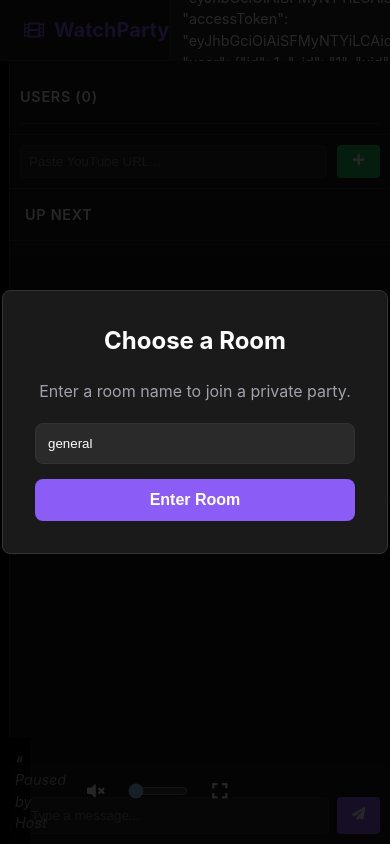
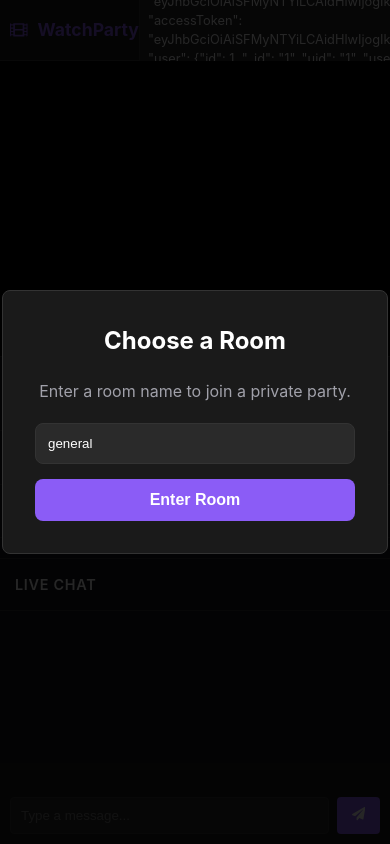
Before and after one commit to uddeshsingh/WatchParty, a React (Vite) app in the folder frontend/wpfe/: page / in a window 390 px wide. Built offline with nearby package versions, Linux system fonts and the light colour scheme; sample sign-in values are in the browser's storage.

Commit message:
Added typing indicators

```diff
--- a/frontend/wpfe/src/App.css
+++ b/frontend/wpfe/src/App.css
@@ -104,6 +104,8 @@
   border-left: 1px solid var(--border-color);
   display: flex;
   flex-direction: column;
+  /* Ensure sidebar doesn't get crushed if window is small (non-mobile) */
+  min-width: 300px;
 }
 
 .sidebar-header {
@@ -143,6 +145,7 @@
   border-radius: var(--radius-lg);
   border: 1px solid var(--border-color);
   width: 350px;
+  max-width: 90%; /* Responsive fix for small screens */
   box-shadow: 0 10px 40px rgba(0,0,0,0.6);
 }
 
@@ -260,7 +263,16 @@
 .chat-msg-system { color: var(--text-muted); font-size: 0.85em; font-style: italic; }
 .chat-msg-user strong { color: var(--primary); }
 .chat-msg-user span { color: var(--text-secondary); }
-.chat-input-area { padding: 10px; display: flex; gap: 8px; background: var(--bg-panel); }
+
+/* [FIX 1/2] Make relative so we can float the typing text */
+.chat-input-area {
+  padding: 10px;
+  display: flex;
+  gap: 8px;
+  background: var(--bg-panel);
+  position: relative;
+}
+
 .chat-input {
   flex: 1; padding: 10px; border-radius: var(--radius-sm);
   border: 1px solid var(--border-color);
@@ -290,3 +302,65 @@
 ::-webkit-scrollbar-track { background: var(--bg-dark); }
 ::-webkit-scrollbar-thumb { background: #333; border-radius: 3px; }
 ::-webkit-scrollbar-thumb:hover { background: #444; }
+
+/* [FIX 2/2] Absolute positioning for Typing Indicator */
+.typing-indicator {
+  position: absolute;
+  top: -25px;       /* Move it UP outside the box */
+  left: 15px;       /* Align with the text input */
+  font-size: 0.8rem;
+  color: #aaa;      /* Grey color, or use var(--primary) for purple */
+  font-style: italic;
+  pointer-events: none; /* Ensures clicks pass through it */
+  white-space: nowrap;
+}
+
+
+/* --- MOBILE RESPONSIVENESS --- */
+@media (max-width: 768px) {
+  /* 1. Stack the layout (Video on top, Sidebar below) */
+  .main-content {
+    flex-direction: column;
+  }
+
+  /* 2. Sidebar takes full width */
+  .sidebar {
+    width: 100%;
+    min-width: 0;
+    flex: 1; /* Allow chat to grow */
+    border-left: none;
+    border-top: 1px solid var(--border-color);
+  }
+
+  /* 3. Video takes fixed height (keeps aspect ratio decent) */
+  .video-stage {
+    flex: 0 0 auto;
+    height: 35vh; /* 35% of screen height for video */
+  }
+
+  /* 4. Adjust Playlist/UserList so Chat has space */
+  .playlist-section {
+    height: auto;
+    max-height: 120px; /* Don't let playlist steal all space */
+  }
+  .user-list-section {
+    max-height: 80px; /* Smaller user list on mobile */
+  }
+
+  /* 5. Tweak Navbar */
+  .navbar {
+    padding: 0 10px;
+  }
+  .logo {
+    font-size: 1.1rem;
+  }
+  .badge {
+    padding: 4px 8px;
+    font-size: 0.8rem;
+  }
+
+  /* 6. Hide volume slider on mobile to save space */
+  .volume-slider {
+    display: none;
+  }
+}
--- a/frontend/wpfe/src/components/ChatSidebar.jsx
+++ b/frontend/wpfe/src/components/ChatSidebar.jsx
@@ -1,7 +1,7 @@
 import React, { useState } from 'react'
 import { FaPaperPlane } from 'react-icons/fa'
 
-const ChatSidebar = ({ messages, onSendMessage }) => {
+const ChatSidebar = ({ messages, onSendMessage, onTyping, typingUsers }) => {
   const [input, setInput] = useState("")
 
   const handleSend = () => {
@@ -30,9 +30,18 @@ const ChatSidebar = ({ messages, onSendMessage }) => {
         </div>
 
         <div className="chat-input-area">
+          {typingUsers.length > 0 && (
+            <div className="typing-indicator">
+              {typingUsers.join(", ")} {typingUsers.length === 1 ? "is" : "are"} typing...
+            </div>
+          )}
             <input
               value={input}
-              onChange={(e) => setInput(e.target.value)}
+              onChange={(e) => {
+                setInput(e.target.value)
+                onTyping()
+              }
+              }
               onKeyDown={(e) => e.key === 'Enter' && handleSend()}
               placeholder="Type a message..."
               className="chat-input"
--- a/frontend/wpfe/src/components/Dashboard.jsx
+++ b/frontend/wpfe/src/components/Dashboard.jsx
@@ -12,7 +12,7 @@ const Dashboard = ({ user, onLogout }) => {
   const {
     room, setRoom, username, setUsername, isHost, userList, myID,
     messages, videos, currentVideo, playing, playerRef,
-    onReady, onPlay, onPause, onSeek, sendNotification, sendMessage, toggleHost, changeVideo
+    onReady, onPlay, onPause, onSeek, sendNotification, sendMessage, toggleHost, changeVideo, sendTypingSignal, typingUsers
   } = useWatchParty()
 
   useEffect(() => {
@@ -60,7 +60,7 @@ const Dashboard = ({ user, onLogout }) => {
                  else alert("Only the host can change the video!")
               }}
           />
-          <ChatSidebar messages={messages} onSendMessage={sendMessage} />
+          <ChatSidebar messages={messages} onSendMessage={sendMessage} onTyping={sendTypingSignal} typingUsers={typingUsers} />
         </aside>
       </main>
     </div>
--- a/frontend/wpfe/src/hooks/useWatchParty.jsx
+++ b/frontend/wpfe/src/hooks/useWatchParty.jsx
@@ -14,10 +14,13 @@ export const useWatchParty = () => {
   const [videos, setVideos] = useState([]);
   const [currentVideo, setCurrentVideo] = useState(null);
   const [playing, setPlaying] = useState(false);
+  const [typingUsers, setTypingUsers] = useState([]);
 
   const playerRef = useRef(null);
   const ws = useRef(null);
   const isHostRef = useRef(false);
+  const lastTypingTime = useRef(0);
+  const typingTimeout = useRef({});
 
   const isReady = useRef(false);
   const pendingSync = useRef(null);
@@ -46,6 +49,28 @@ export const useWatchParty = () => {
       );
     }
   };
+
+  const sendTypingSignal = () => {
+    console.log("1. sendTypingSignal function TRIGGERED!");
+    const now  = Date.now();
+    if (now - lastTypingTime.current < 3000){
+      console.log("2. BLOCKED by Throttle (Wait 3s)");
+      return;
+    }
+    lastTypingTime.current = now;
+    if (ws.current && ws.current.readyState === WebSocket.OPEN) {
+      console.log("3. SENDING WebSocket Message now...");
+      ws.current.send(
+        JSON.stringify({
+          type: "typing",
+          username,
+        })
+      );
+    }
+    else {
+      console.log("4. WebSocket NOT OPEN - Cannot send typing signal");
+    }
+  }
 
   const handleServerMessage = (msg) => {
     // --- 1. NEW LOGIC: Sync Video ID on Join ---
@@ -129,6 +154,21 @@ export const useWatchParty = () => {
           });
       }
     }
+    if (msg.type === "typing") {
+      if (msg.username === username) return;
+      if (typingTimeout.current[msg.username]) {
+        clearTimeout(typingTimeout.current[msg.username]);
+      }
+      setTypingUsers((prev) => {
+        if (prev.includes(msg.username)) return prev;
+        return [...prev, msg.username];
+      });
+      typingTimeout.current[msg.username] = setTimeout(() => {
+        setTypingUsers((prev) =>
+          prev.filter((user) => user !== msg.username)
+        );
+      }, 4000);
+    }
   };
 
   const onPlay = (timeFromPlayer) => {
@@ -210,7 +250,7 @@ export const useWatchParty = () => {
         setMessages((prev) => [...prev, msg]);
 
       if (
-        ["play", "pause", "seek", "sync_state", "change_video"].includes(
+        ["play", "pause", "seek", "sync_state", "change_video", "typing"].includes(
           msg.type
         )
       ) {
@@ -262,5 +302,7 @@ export const useWatchParty = () => {
     toggleHost,
     sendNotification,
     changeVideo,
+    sendTypingSignal,
+    typingUsers,
   };
 };
```
Also changed, not shown: 2 other files (tests, documents, lock files or other folders).
